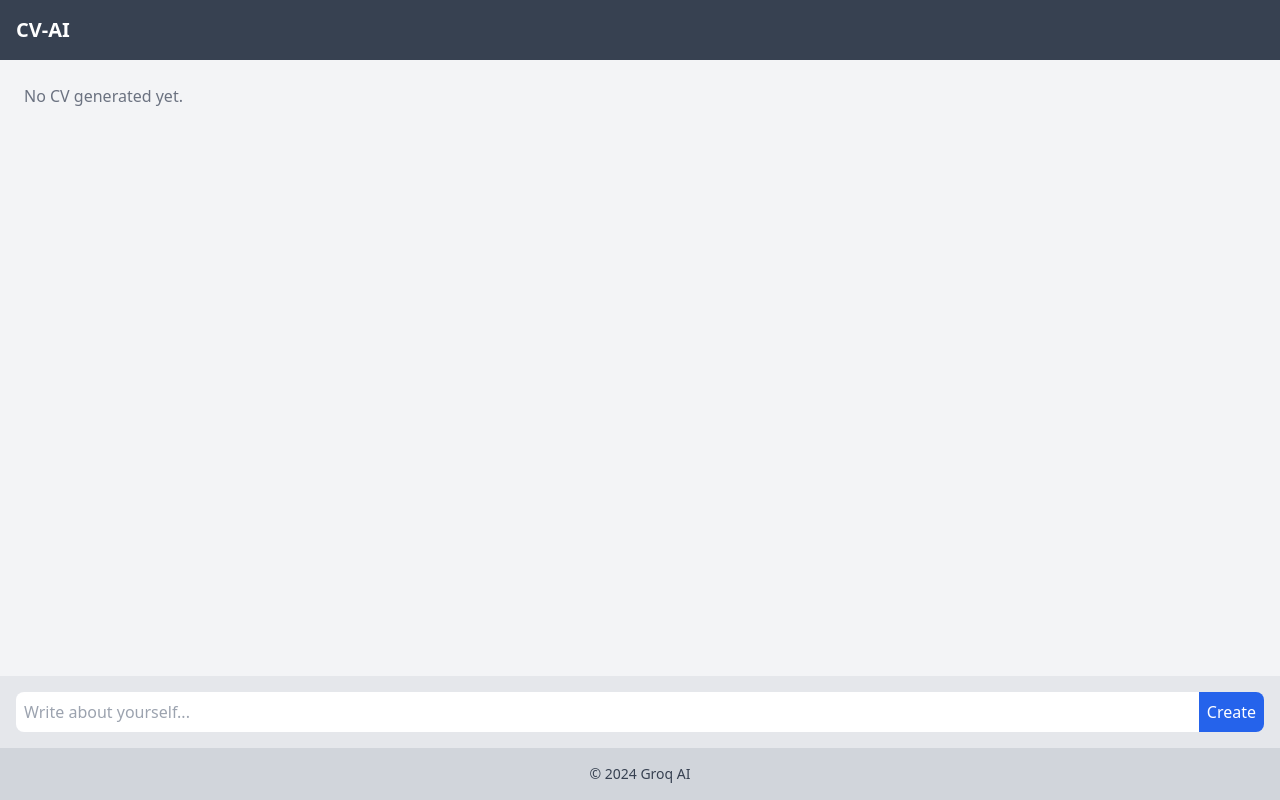
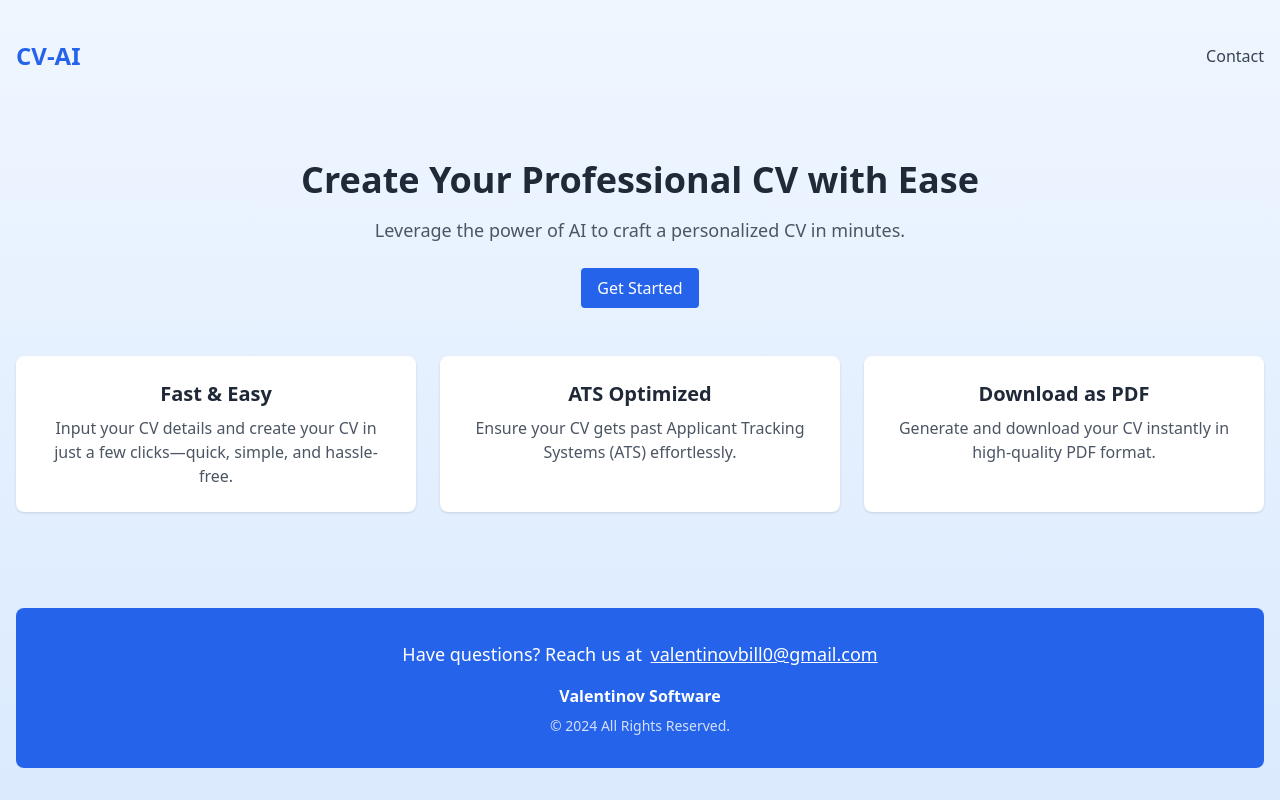
Before and after one commit to valentinov8060/cv-ai, a Next.js app: page / in a window 1280 px wide. Built offline with nearby package versions, Linux system fonts and the light colour scheme.

Commit message:
feat: add landing page

```diff
--- a/package.json
+++ b/package.json
@@ -9,6 +9,7 @@
     "lint": "next lint"
   },
   "dependencies": {
+    "framer-motion": "^12.4.1",
     "groq-sdk": "^0.6.0",
     "next": "^14.2.7",
     "pdf-lib": "^1.17.1",
@@ -17,7 +18,7 @@
   },
   "devDependencies": {
     "@types/node": "^20",
-    "@types/react": "^18",
+    "@types/react": "^18.3.18",
     "@types/react-dom": "^18",
     "eslint": "^8",
     "eslint-config-next": "14.2.5",
--- /dev/null
+++ b/src/app/cv_builder/page.tsx
@@ -0,0 +1,134 @@
+// src/app/page.tsx
+'use client';
+
+import React, { useState, useRef, ChangeEvent, RefObject } from 'react';
+import Image from 'next/image'
+import Link from 'next/link'
+import { generateCv, formattedCv, generateCvPdf } from '@/lib/cvGenerator';
+
+const Page: React.FC = () => {
+  const [input, setInput] = useState<string>('');
+  const [output, setOutput] = useState<string>('');
+  const [response, setResponse] = useState<string>('');
+  const [loading, setLoading] = useState<boolean>(false);
+
+  const textareaRef: RefObject<HTMLTextAreaElement> = useRef<HTMLTextAreaElement>(null);
+
+  const handleInputChange = (e: ChangeEvent<HTMLTextAreaElement>) => {
+    const text = e.target.value;
+    setInput(text);
+
+    if (textareaRef.current) {
+      textareaRef.current.style.height = 'auto';
+      textareaRef.current.style.height = `${textareaRef.current.scrollHeight}px`;
+
+      if (textareaRef.current.scrollHeight > 150) {
+        textareaRef.current.style.height = '150px';
+        textareaRef.current.style.overflowY = 'scroll';
+      } else {
+        textareaRef.current.style.overflowY = 'hidden';
+      }
+    }
+  };
+
+  const getCv = async () => {
+    if (!input) return;
+    const wordCount = input.trim().split(/\s+/).length;
+    const maxWord = 1450;
+    if (wordCount > maxWord) {
+      alert(`Maximum ${maxWord} words allowed.`);
+    } else {
+      setLoading(true);
+      try {
+        const response = await generateCv(input);
+        setResponse(response);
+        setOutput(formattedCv(response));
+        console.log(response)
+        console.log(formattedCv(response))
+      } catch (error) {
+        console.error('Error generating CV:', error);
+        setOutput('Failed to generate CV');
+      } finally {
+        setLoading(false);
+      }
+    }
+  };
+
+  return (
+    <div className="flex flex-col h-screen bg-gray-100 dark:bg-gray-900">
+      <header className="p-4 bg-gray-700 flex justify-between items-center">
+        <h1 className="text-xl font-bold">
+          <Link href="/">CV-AI</Link>
+        </h1>
+      </header>
+
+      <div className="flex-grow p-6 overflow-y-auto">
+        <div className="space-y-4">
+          {loading ? (
+            <Image
+              src="/loading.gif"
+              alt="Loading Image"
+              width={180}
+              height={20}
+            />
+          ) : (
+            <>
+              {output ? (
+                <div className="text-white bg-gray-800 p-4 rounded-lg">
+                  <div className="flex flex-row-reverse">
+                    <svg
+                      xmlns="http://www.w3.org/2000/svg"
+                      fill="none"
+                      viewBox="0 0 24 24"
+                      strokeWidth={1.5}
+                      stroke="currentColor"
+                      className="size-6 cursor-pointer"
+                      onClick={() => generateCvPdf(response)}
+                    >
+                      <path
+                        strokeLinecap="round"
+                        strokeLinejoin="round"
+                        d="M3 16.5v2.25A2.25 2.25 0 0 0 5.25 21h13.5A2.25 2.25 0 0 0 21 18.75V16.5M16.5 12 12 16.5m0 0L7.5 12m4.5 4.5V3"
+                      />
+                    </svg>
+                  </div>
+                  <div dangerouslySetInnerHTML={{ __html: output }} />
+                </div>
+              ) : (
+                <p className="text-gray-600">No CV generated yet.</p>
+              )}
+            </>
+          )}
+        </div>
+      </div>
+
+      <div className="p-4 bg-gray-200 dark:bg-gray-800">
+        <div className="flex">
+          <textarea
+            ref={textareaRef}
+            className="flex-grow p-2 text-black rounded-l-lg border-none focus:outline-none resize-none"
+            style={{ maxHeight: '150px' }}
+            rows={1}
+            placeholder="Write about yourself..."
+            value={input}
+            onChange={handleInputChange}
+          />
+          <button
+            onClick={getCv}
+            className="p-2 bg-blue-600 rounded-r-lg"
+            disabled={loading}
+          >
+            {loading ? 'Generating...' : 'Create'}
+          </button>
+        </div>
+      </div>
+
+      <footer className="p-2 bg-gray-300 dark:bg-gray-800 text-center text-sm text-gray-700 dark:text-gray-400">
+        <p className="font-semibold">Valentinov Software</p>
+        <p className="mt-2 text-sm opacity-80">© {new Date().getFullYear()} All Rights Reserved.</p>
+      </footer>
+    </div>
+  );
+};
+
+export default Page;
--- a/src/app/globals.css
+++ b/src/app/globals.css
@@ -25,7 +25,3 @@ body {
     )
     rgb(var(--background-start-rgb));
 }
-
-@layer utilities {
-
-}
--- a/src/app/layout.tsx
+++ b/src/app/layout.tsx
@@ -1,11 +1,12 @@
 import { ReactNode } from 'react';
 import './globals.css';
 
-const RootLayout = ({ children }: { children: ReactNode }) => {
+const Layout = ({ children }: { children: ReactNode }) => {
   return (
     <html lang="en">
       <head>
         <title>CV-AI</title>
+        <link rel="icon" href="logo.svg" type="image/x-icon" />
       </head>
       <body>
         {children}
@@ -14,4 +15,4 @@ const RootLayout = ({ children }: { children: ReactNode }) => {
   );
 }
 
-export default RootLayout;
+export default Layout;
--- a/src/app/page.tsx
+++ b/src/app/page.tsx
@@ -1,127 +1,63 @@
-// src/app/page.tsx
-'use client';
+"use client";
 
-import React, { useState, useRef, ChangeEvent, RefObject } from 'react';
-import Image from 'next/image'
-import { generateCv, formattedCv, generateCvPdf } from '../lib/cvGenerator';
+import React from "react";
+import Link from 'next/link'
+import { Button } from "@/components/ui/button";
+import { motion } from "framer-motion";
 
-const Page: React.FC = () => {
-  const [input, setInput] = useState<string>('');
-  const [output, setOutput] = useState<string>('');
-  const [response, setResponse] = useState<string>('');
-  const [loading, setLoading] = useState<boolean>(false);
-
-  const textareaRef: RefObject<HTMLTextAreaElement> = useRef<HTMLTextAreaElement>(null);
-
-  const handleInputChange = (e: ChangeEvent<HTMLTextAreaElement>) => {
-    const text = e.target.value;
-    setInput(text);
-
-    if (textareaRef.current) {
-      textareaRef.current.style.height = 'auto';
-      textareaRef.current.style.height = `${textareaRef.current.scrollHeight}px`;
-
-      if (textareaRef.current.scrollHeight > 150) {
-        textareaRef.current.style.height = '150px';
-        textareaRef.current.style.overflowY = 'scroll';
-      } else {
-        textareaRef.current.style.overflowY = 'hidden';
-      }
-    }
-  };
-
-  const getCv = async () => {
-    if (!input) return;
-    const wordCount = input.trim().split(/\s+/).length;
-    const maxWord = 1450;
-    if (wordCount > maxWord) {
-      alert(`Maximum ${maxWord} words allowed.`);
-    } else {
-      setLoading(true);
-      try {
-        const response = await generateCv(input);
-        setResponse(response);
-        setOutput(formattedCv(response));
-        console.log(response)
-        console.log(formattedCv(response))
-      } catch (error) {
-        console.error('Error generating CV:', error);
-        setOutput('Failed to generate CV');
-      } finally {
-        setLoading(false);
-      }
-    }
-  };
-
+const Page = () => {
   return (
-    <div className="flex flex-col h-screen bg-gray-100 dark:bg-gray-900">
-      <header className="p-4 bg-gray-700 text-white flex justify-between items-center">
-        <h1 className="text-xl font-bold">CV-AI</h1>
+    <div className="min-h-screen bg-gradient-to-b from-blue-50 to-blue-100 p-4">
+      <header className="container mx-auto flex justify-between items-center py-6">
+        <div className="text-2xl font-bold text-blue-600">CV-AI</div>
+        <nav>
+          <ul className="flex space-x-6 text-gray-700">
+            <li><a href="#contact" className="hover:text-blue-600">Contact</a></li>
+          </ul>
+        </nav>
       </header>
 
-      <div className="flex-grow p-6 overflow-y-auto">
-        <div className="space-y-4">
-          {loading ? (
-            <Image
-              src="/loading.gif"
-              alt="Loading Image"
-              width={180}
-              height={20}
-            />
-          ) : (
-            <>
-              {output ? (
-                <div className="text-white bg-gray-800 p-4 rounded-lg">
-                  <div className="flex flex-row-reverse">
-                    <svg
-                      xmlns="http://www.w3.org/2000/svg"
-                      fill="none"
-                      viewBox="0 0 24 24"
-                      strokeWidth={1.5}
-                      stroke="currentColor"
-                      className="size-6 cursor-pointer"
-                      onClick={() => generateCvPdf(response)}
-                    >
-                      <path
-                        strokeLinecap="round"
-                        strokeLinejoin="round"
-                        d="M3 16.5v2.25A2.25 2.25 0 0 0 5.25 21h13.5A2.25 2.25 0 0 0 21 18.75V16.5M16.5 12 12 16.5m0 0L7.5 12m4.5 4.5V3"
-                      />
-                    </svg>
-                  </div>
-                  <div dangerouslySetInnerHTML={{ __html: output }} />
-                </div>
-              ) : (
-                <p className="text-gray-500">No CV generated yet.</p>
-              )}
-            </>
-          )}
+      <main className="container mx-auto mt-16 text-center">
+        <motion.div
+          initial={{ opacity: 0, y: 50 }}
+          animate={{ opacity: 1, y: 0 }}
+          transition={{ duration: 0.8 }}
+          className="mb-12">
+          <h1 className="text-4xl font-extrabold text-gray-800 mb-4">Create Your Professional CV with Ease</h1>
+          <p className="text-lg text-gray-600 mb-6">Leverage the power of AI to craft a personalized CV in minutes.</p>
+          <Button className="bg-blue-600 hover:bg-blue-700 text-white py-2 px-4 rounded">
+            <Link href={`/cv_builder`}>{`Get Started`}</Link>
+          </Button>
+        </motion.div>
+
+        <motion.div
+          initial={{ opacity: 0 }}
+          animate={{ opacity: 1 }}
+          transition={{ delay: 0.4, duration: 0.8 }}
+          className="grid grid-cols-1 md:grid-cols-3 gap-6">
+          <div className="bg-white p-6 shadow rounded-lg">
+            <h3 className="text-xl font-semibold text-gray-800">Fast & Easy</h3>
+            <p className="text-gray-600 mt-2">Input your CV details and create your CV in just a few clicks—quick, simple, and hassle-free.</p>
+          </div>
+          <div className="bg-white p-6 shadow rounded-lg">
+            <h3 className="text-xl font-semibold text-gray-800">ATS Optimized</h3>
+            <p className="text-gray-600 mt-2">Ensure your CV gets past Applicant Tracking Systems (ATS) effortlessly.</p>
+          </div>
+          <div className="bg-white p-6 shadow rounded-lg">
+            <h3 className="text-xl font-semibold text-gray-800">Download as PDF</h3>
+            <p className="text-gray-600 mt-2">Generate and download your CV instantly in high-quality PDF format.</p>
+          </div>
+        </motion.div>
+      </main>
+
+      <footer id="contact" className="mt-24 py-8 bg-blue-600 text-white rounded-lg">
+        <div className="container mx-auto text-center px-4">
+          <p className="text-lg">
+            Have questions? Reach us at <a href="mailto:valentinovbill0@gmail.com" className="underline ml-1">valentinovbill0@gmail.com</a>
+          </p>
+          <p className="mt-4 font-semibold">Valentinov Software</p>
+          <p className="mt-2 text-sm opacity-80">© {new Date().getFullYear()} All Rights Reserved.</p>
         </div>
-      </div>
-
-      <div className="p-4 bg-gray-200 dark:bg-gray-800">
-        <div className="flex">
-          <textarea
-            ref={textareaRef}
-            className="flex-grow p-2 text-black rounded-l-lg border-none focus:outline-none resize-none"
-            style={{ maxHeight: '150px' }}
-            rows={1}
-            placeholder="Write about yourself..."
-            value={input}
-            onChange={handleInputChange}
-          />
-          <button
-            onClick={getCv}
-            className="p-2 bg-blue-600 text-white rounded-r-lg"
-            disabled={loading}
-          >
-            {loading ? 'Generating...' : 'Create'}
-          </button>
-        </div>
-      </div>
-
-      <footer className="p-4 bg-gray-300 dark:bg-gray-800 text-center text-sm text-gray-700 dark:text-gray-400">
-        © 2024 Groq AI
       </footer>
     </div>
   );
--- /dev/null
+++ b/src/components/ui/button.tsx
@@ -0,0 +1,7 @@
+import React from "react";
+
+export const Button = ({ children, className, ...props }: React.ButtonHTMLAttributes<HTMLButtonElement>) => (
+  <button className={`py-2 px-4 rounded ${className}`} {...props}>
+    {children}
+  </button>
+);
--- a/tailwind.config.ts
+++ b/tailwind.config.ts
@@ -2,7 +2,6 @@ import type { Config } from "tailwindcss";
 
 const config: Config = {
   content: [
-    "./src/pages/**/*.{js,ts,jsx,tsx,mdx}",
     "./src/components/**/*.{js,ts,jsx,tsx,mdx}",
     "./src/app/**/*.{js,ts,jsx,tsx,mdx}",
   ],
```
Also changed, not shown: public/logo.svg (added), 1 other file (tests, documents, lock files or other folders).
